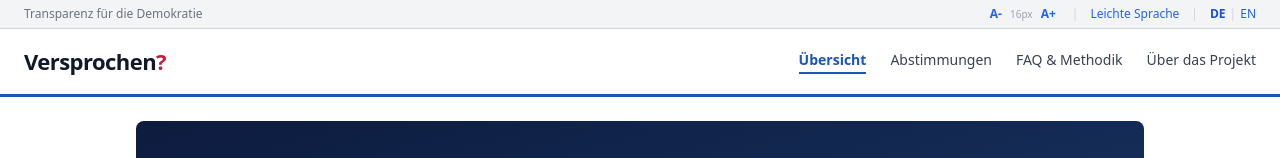
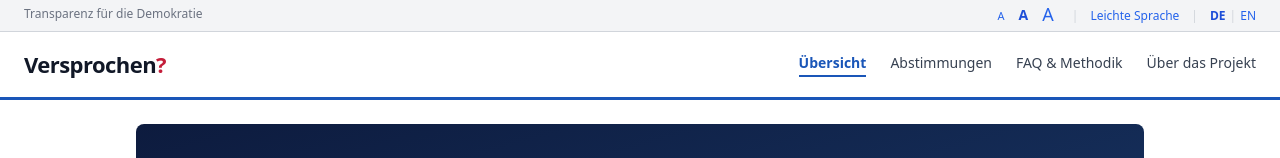
Before and after one commit to demokratietransparenz-boop/versprochen, a Next.js app: page / in a window 1280 px wide. Shown: the top 158 px of the page. Built offline with nearby package versions, Linux system fonts and the light colour scheme; no server answers; the database is empty.

Commit message:
Replace A+/A- with 3 fixed font sizes (small/normal/large)

```diff
--- a/src/components/TopBar.tsx
+++ b/src/components/TopBar.tsx
@@ -16,24 +16,28 @@ export function TopBar() {
     <div className="bg-gray-100 border-b border-gray-300 px-6 py-1.5 text-xs text-gray-500 flex justify-between">
       <span>{t("topbar.motto")}</span>
       <div className="flex gap-3 items-center">
-        {/* Font size controls */}
-        <span className="flex items-center gap-1">
+        {/* Font size: 3 fixed options */}
+        <span className="flex items-center gap-0.5">
           <button
-            onClick={decreaseFontSize}
-            className="text-blue-600 hover:text-blue-800 font-semibold px-1"
-            aria-label="Schrift verkleinern"
-            title="Schrift verkleinern"
+            onClick={() => setFontSize(14)}
+            className={`px-1.5 ${fontSize === 14 ? "text-blue-700 font-semibold" : "text-blue-600"} hover:underline`}
+            title="Kleine Schrift"
           >
-            A-
+            <span className="text-[11px]">A</span>
           </button>
-          <span className="text-gray-400 text-[10px]">{fontSize}px</span>
           <button
-            onClick={increaseFontSize}
-            className="text-blue-600 hover:text-blue-800 font-semibold px-1"
-            aria-label="Schrift vergrößern"
-            title="Schrift vergrößern"
+            onClick={() => setFontSize(16)}
+            className={`px-1.5 ${fontSize === 16 ? "text-blue-700 font-semibold" : "text-blue-600"} hover:underline`}
+            title="Normale Schrift"
           >
-            A+
+            <span className="text-[14px]">A</span>
+          </button>
+          <button
+            onClick={() => setFontSize(20)}
+            className={`px-1.5 ${fontSize === 20 ? "text-blue-700 font-semibold" : "text-blue-600"} hover:underline`}
+            title="Große Schrift"
+          >
+            <span className="text-[18px]">A</span>
           </button>
         </span>
 
--- a/src/context/LanguageContext.tsx
+++ b/src/context/LanguageContext.tsx
@@ -17,6 +17,7 @@ interface LanguageContextValue {
   isLeichteSprache: boolean;
   isEnglish: boolean;
   fontSize: number;
+  setFontSize: (size: number) => void;
   increaseFontSize: () => void;
   decreaseFontSize: () => void;
   t: (key: string) => string;
@@ -343,6 +344,7 @@ export function LanguageProvider({ children }: { children: ReactNode }) {
         isLeichteSprache: language === "de-leicht",
         isEnglish: language === "en",
         fontSize,
+        setFontSize: (size: number) => setFontSize(size),
         increaseFontSize,
         decreaseFontSize,
         t,
```
